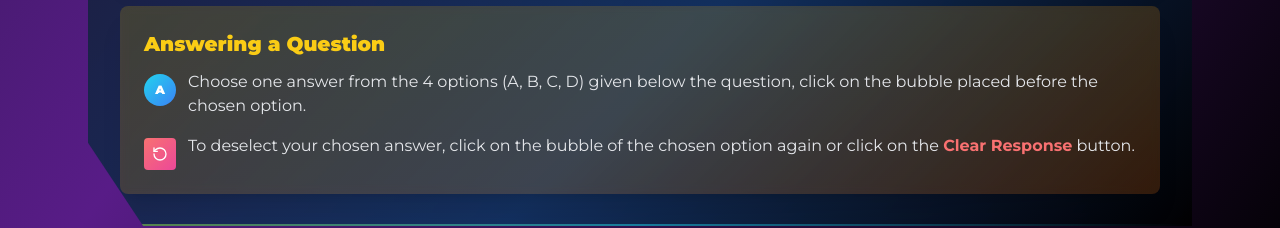
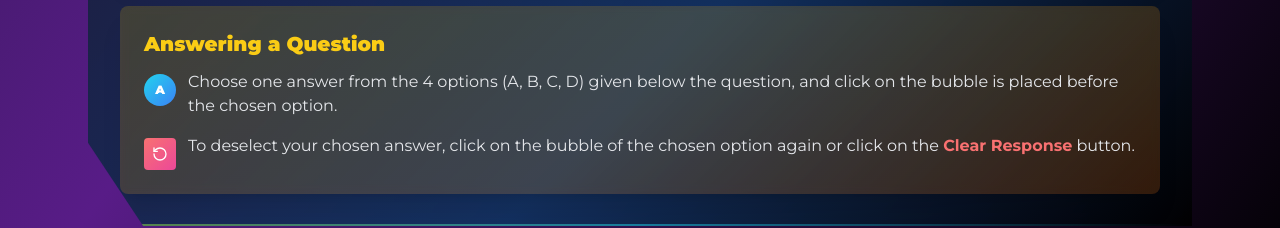
Before and after one commit to CoderSantosh1/TestRepo, a Next.js app: page /quizzes/1/instructions in a window 1280 px wide. Shown: the part 1489-1717 px from the top of the page. Built offline with nearby package versions, Linux system fonts and the light colour scheme.

Commit message:
Update page.tsx

```diff
--- a/src/app/quizzes/[id]/instructions/page.tsx
+++ b/src/app/quizzes/[id]/instructions/page.tsx
@@ -315,8 +315,8 @@ export default function QuizInstructions({ params }: { params: { id: string } })
                             <span className="text-[10px] sm:text-xs font-black text-white">A</span>
                           </div>
                           <p className="text-gray-200 text-xs sm:text-base">
-                            Choose one answer from the 4 options (A, B, C, D) given below the question, click on the
-                            bubble placed before the chosen option.
+                            Choose one answer from the 4 options (A, B, C, D) given below the question, and click on the
+                            bubble is placed before the chosen option.
                           </p>
                         </div>
                         <div className="flex items-start gap-2 sm:gap-3">
```
